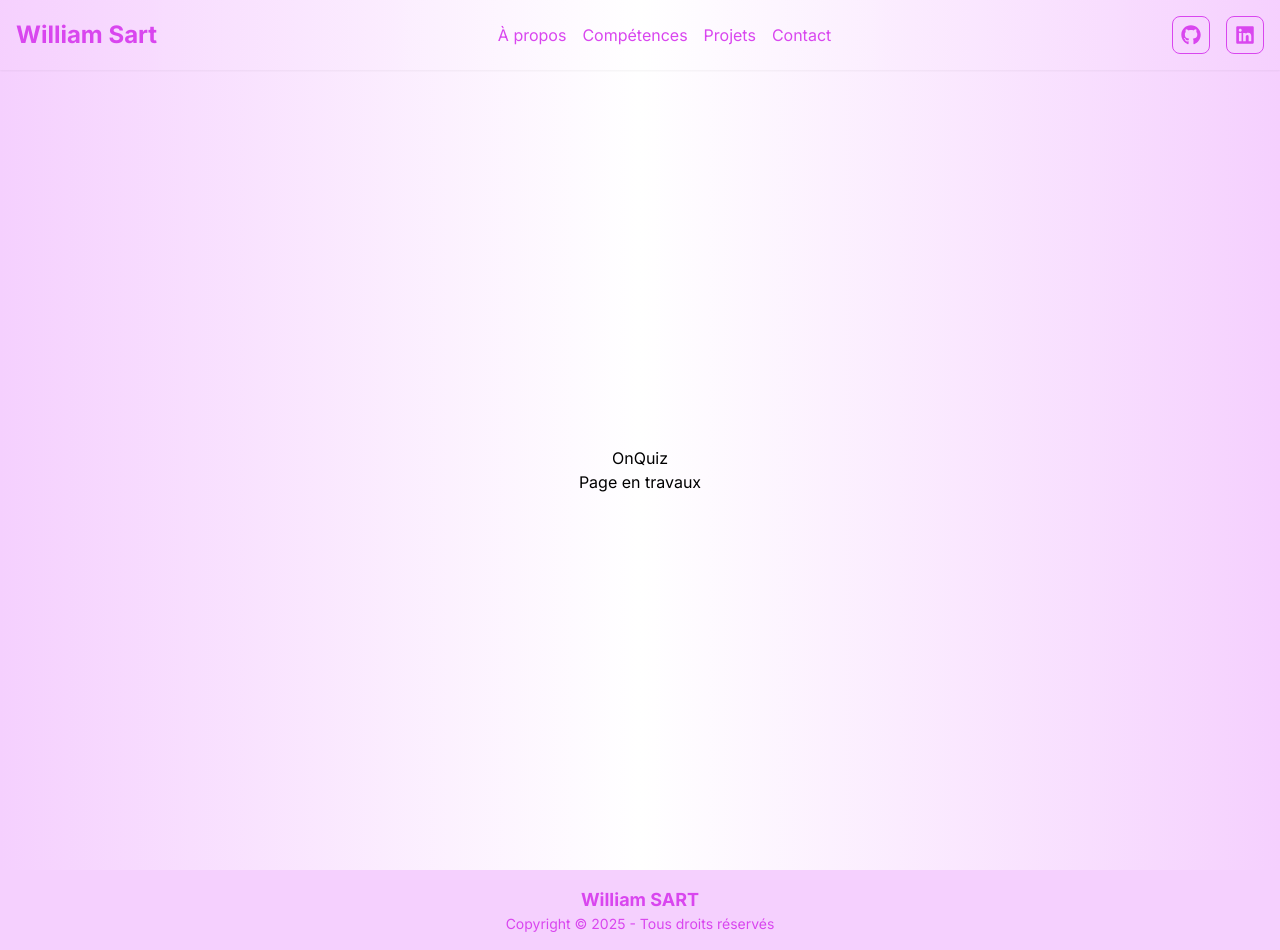
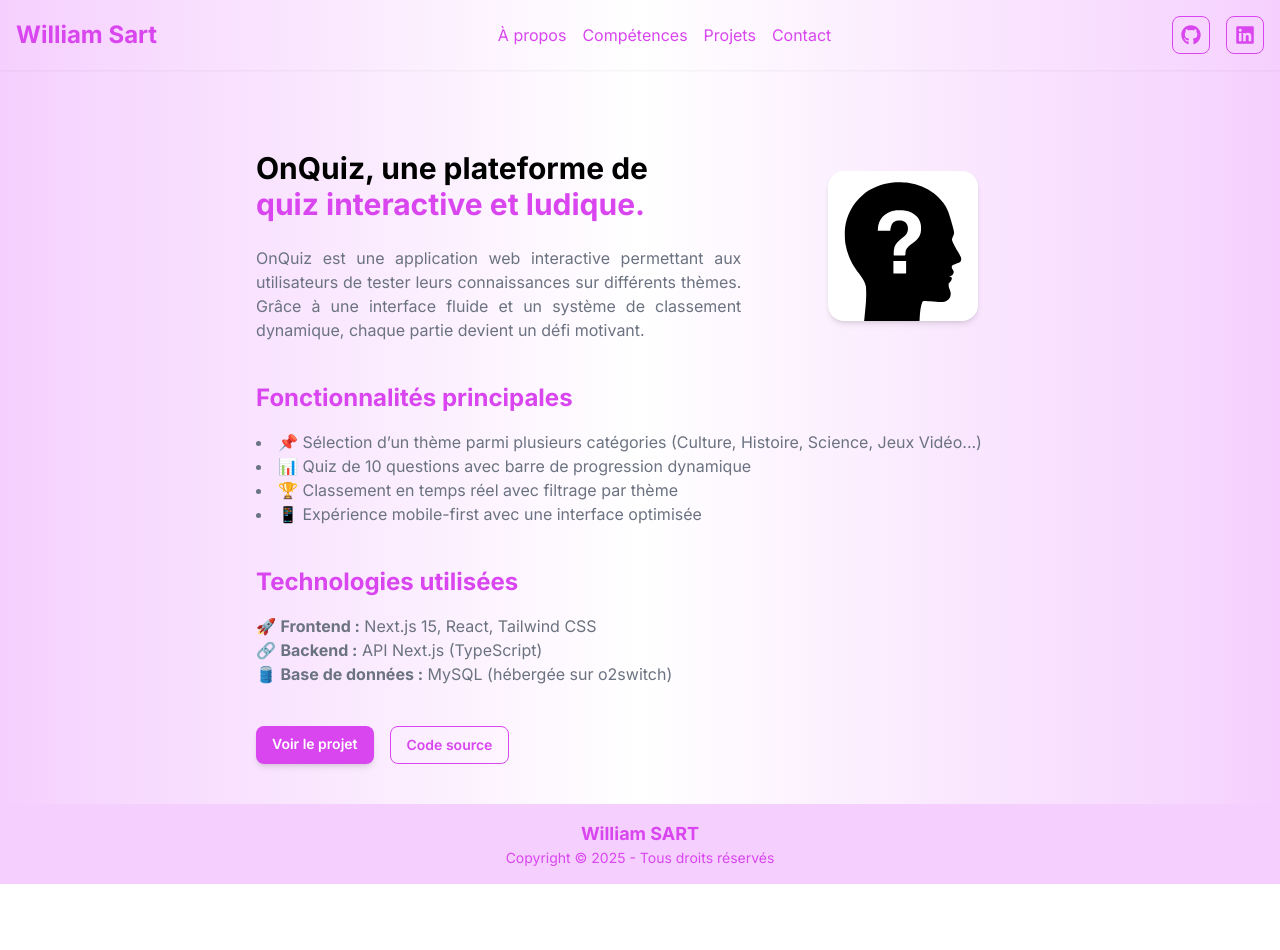
Before and after one commit to WillBlade117/william-sart, a Next.js app: page /onquiz in a window 1280 px wide. After the commit the page ends 884 px from the top, so only its background shows below. Built offline with nearby package versions, Linux system fonts and the light colour scheme.

Commit message:
writing page onquiz & greenthumb

```diff
--- a/app/greenthumb/page.jsx
+++ b/app/greenthumb/page.jsx
@@ -1,12 +1,75 @@
-'use client'
+import Image from "next/image";
+import Link from "next/link";
 
-import React from "react"
+const GreenThumbPage = () => {
+    return (
+        <>
+            <section id="greenthumb" className="mt-10 pt-10 w-full max-w-3xl mx-auto flex flex-col md:flex-row items-center gap-10">
+                <div className="md:w-2/3">
+                    <h1 className="text-3xl font-bold">
+                        GreenThumb, une app mobile
+                        <br />
+                        <span className="text-fuchsia-500">de gestion des plantes domestiques</span>
+                    </h1>
+                    <p className="mt-6 text-justify text-md text-gray-500">
+                        GreenThumb est une application mobile innovante permettant aux utilisateurs de gérer l'entretien de leurs plantes domestiques. L'application offre des fonctionnalités de suivi des arrosages, de rappels personnalisés, et d'un espace communautaire pour des conseils d'entretien.
+                    </p>
+                </div>
 
-const GreenThumbPage = () => (
-    <main className="flex flex-col items-center justify-center min-h-screen px-6 text-center">
-        <h1>GreenThumb</h1>
-        <p>Page en travaux</p>
-    </main>
-);
+                <div className="md:w-1/3 flex justify-center">
+                    <Image
+                        src="/logo/greenthumb.png"
+                        alt="GreenThumb Logo"
+                        width={150}
+                        height={150}
+                        className="rounded-2xl shadow-md bg-white"
+                    />
+                </div>
+            </section>
+
+            <section className="mt-10 w-full max-w-3xl mx-auto">
+                <h2 className="text-2xl font-bold text-fuchsia-500">Fonctionnalités principales</h2>
+                <ul className="mt-4 text-gray-500 list-disc list-inside">
+                    <li>🌿 Ajouter des plantes avec photos, nom, et description</li>
+                    <li>📅 Planifier et suivre les entretiens comme l'arrosage, la taille et le rempotage</li>
+                    <li>💬 Espace communautaire pour poser des questions et partager des conseils</li>
+                    <li>📱 Interface mobile-first optimisée pour une gestion facile des plantes</li>
+                </ul>
+            </section>
+
+            <section className="mt-10 w-full max-w-3xl mx-auto">
+                <h2 className="text-2xl font-bold text-fuchsia-500">Technologies utilisées</h2>
+                <p className="mt-4 text-gray-500">
+                    🚀 <strong>Frontend :</strong> React Native, Expo<br />
+                    🔗 <strong>Backend :</strong> Node.js, Express.js<br />
+                    🛢️ <strong>Base de données :</strong> MongoDB (via Mongoose)<br />
+                    ☁️ <strong>Webservices :</strong> Cloudinary
+                </p>
+            </section>
+
+            <section className="mt-10 mb-10 w-full max-w-3xl mx-auto flex gap-4">
+                <div className="px-4 py-2 bg-fuchsia-500/50 text-white text-sm font-semibold rounded-lg shadow-md">
+                    Projet offline
+                </div>
+                <Link
+                    href="https://github.com/WillBlade117/greenthumb-frontend"
+                    target="_blank"
+                    rel="noopener noreferrer"
+                    className="px-4 py-2 border border-fuchsia-500 text-sm text-fuchsia-500 font-semibold rounded-lg hover:bg-fuchsia-500 hover:text-white"
+                >
+                    Code Front
+                </Link>
+                <Link
+                    href="https://github.com/WillBlade117/greenthumb-backend"
+                    target="_blank"
+                    rel="noopener noreferrer"
+                    className="px-4 py-2 border border-fuchsia-500 text-sm text-fuchsia-500 font-semibold rounded-lg hover:bg-fuchsia-500 hover:text-white"
+                >
+                    Code Back
+                </Link>
+            </section>
+        </>
+    );
+}
 
 export default GreenThumbPage;
--- a/app/onquiz/page.jsx
+++ b/app/onquiz/page.jsx
@@ -1,12 +1,70 @@
-'use client'
+import Image from "next/image";
+import Link from "next/link";
 
-import React from "react"
+export default function OnQuizPage() {
+    return (
+        <>
+        <section id="onquiz" className="mt-10 pt-10 w-full max-w-3xl mx-auto flex flex-col md:flex-row items-center gap-10">
+            <div className="md:w-2/3">
+                <h1 className="text-3xl font-bold">
+                    OnQuiz, une plateforme de
+                    <br />
+                    <span className="text-fuchsia-500">quiz interactive et ludique.</span>
+                </h1>
+                <p className="mt-6 text-justify text-md text-gray-500">
+                    OnQuiz est une application web interactive permettant aux utilisateurs de tester leurs connaissances sur différents thèmes.
+                    Grâce à une interface fluide et un système de classement dynamique, chaque partie devient un défi motivant.
+                </p>
+            </div>
 
-const OnQuizPage = () => (
-    <main className="flex flex-col items-center justify-center min-h-screen px-6 text-center">
-        <h1>OnQuiz</h1>
-        <p>Page en travaux</p>
-    </main>
-);
+            <div className="md:w-1/3 flex justify-center">
+                <Image
+                    src="/logo/onquiz.svg"
+                    alt="OnQuiz Logo"
+                    width={150}
+                    height={150}
+                    className="rounded-2xl shadow-md bg-white"
+                />
+            </div>
+        </section>
 
-export default OnQuizPage;
+        <section className="mt-10 w-full max-w-3xl mx-auto">
+            <h2 className="text-2xl font-bold text-fuchsia-500">Fonctionnalités principales</h2>
+            <ul className="mt-4 text-gray-500 list-disc list-inside">
+                <li>📌 Sélection d’un thème parmi plusieurs catégories (Culture, Histoire, Science, Jeux Vidéo...)</li>
+                <li>📊 Quiz de 10 questions avec barre de progression dynamique</li>
+                <li>🏆 Classement en temps réel avec filtrage par thème</li>
+                <li>📱 Expérience mobile-first avec une interface optimisée</li>
+            </ul>
+        </section>
+
+        <section className="mt-10 w-full max-w-3xl mx-auto">
+            <h2 className="text-2xl font-bold text-fuchsia-500">Technologies utilisées</h2>
+            <p className="mt-4 text-gray-500">
+                🚀 <strong>Frontend :</strong> Next.js 15, React, Tailwind CSS<br />
+                🔗 <strong>Backend :</strong> API Next.js (TypeScript)<br />
+                🛢️ <strong>Base de données :</strong> MySQL (hébergée sur o2switch)
+            </p>
+        </section>
+
+        <section className="mt-10 mb-10 w-full max-w-3xl mx-auto flex gap-4">
+            <Link
+                href="https://www.onquiz.william-sart.fr"
+                target="_blank"
+                rel="noopener noreferrer"
+                className="px-4 py-2 bg-fuchsia-500 text-white text-sm font-semibold rounded-lg shadow-md hover:bg-fuchsia-600"
+                >
+                Voir le projet
+            </Link>
+            <Link
+                href="https://github.com/WillBlade117/OnQuiz"
+                target="_blank"
+                rel="noopener noreferrer"
+                className="px-4 py-2 border border-fuchsia-500 text-sm text-fuchsia-500 font-semibold rounded-lg hover:bg-fuchsia-500 hover:text-white"
+                >
+                Code source
+            </Link>
+        </section>
+        </>
+    );
+}
```
Also changed, not shown: public/logo/greenthumb.png (added), public/logo/onquiz.svg (added).
